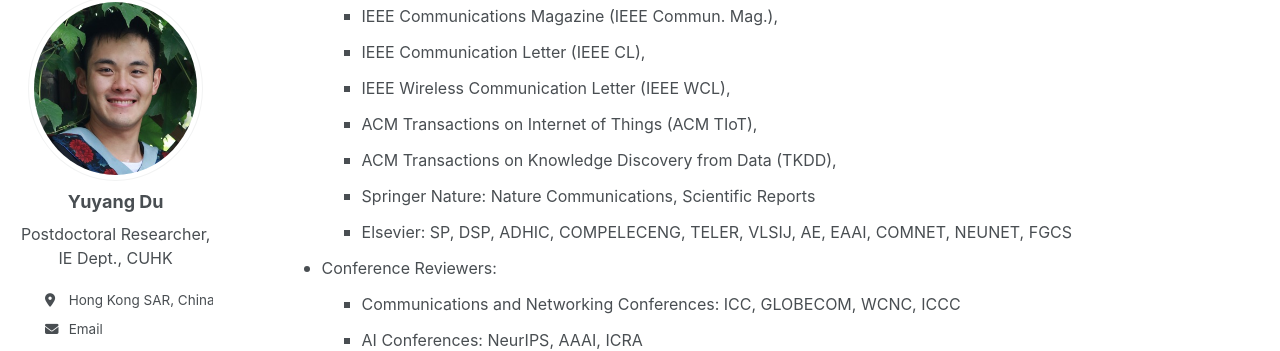
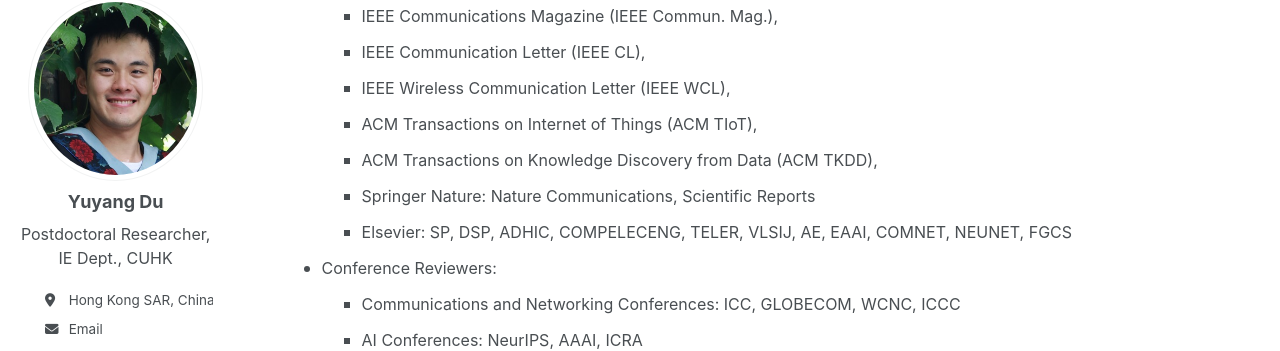
Before and after one commit to yuyangdu01/yuyangdu01.github.io, a Jekyll site: the page built from _pages/cv.md, in a window 1280 px wide and 900 px high, scrolled down 336 px. Shown: the part 110-461 px from the top of the window. Built offline with Jekyll 4.4.1, drawn with Linux system fonts in a browser that asks for light colours; some web fonts are replaced.

Commit message:
Update cv.md

```diff
--- a/_pages/cv.md
+++ b/_pages/cv.md
@@ -23,7 +23,7 @@ Reviewer
         <li><font size=3>IEEE  Communication Letter (IEEE CL),</font></li>
         <li><font size=3>IEEE Wireless Communication Letter (IEEE WCL),</font></li>
         <li><font size=3>ACM Transactions on Internet of Things (ACM TIoT),</font></li>
-        <li><font size=3>ACM Transactions on Knowledge Discovery from Data (TKDD),</font></li>
+        <li><font size=3>ACM Transactions on Knowledge Discovery from Data (ACM TKDD),</font></li>
         <li><font size=3>Springer Nature: Nature Communications, Scientific Reports</font></li>
         <li><font size=3>Elsevier: SP, DSP, ADHIC, COMPELECENG, TELER, VLSIJ, AE, EAAI, COMNET, NEUNET, FGCS</font></li>
       </ul>
```
